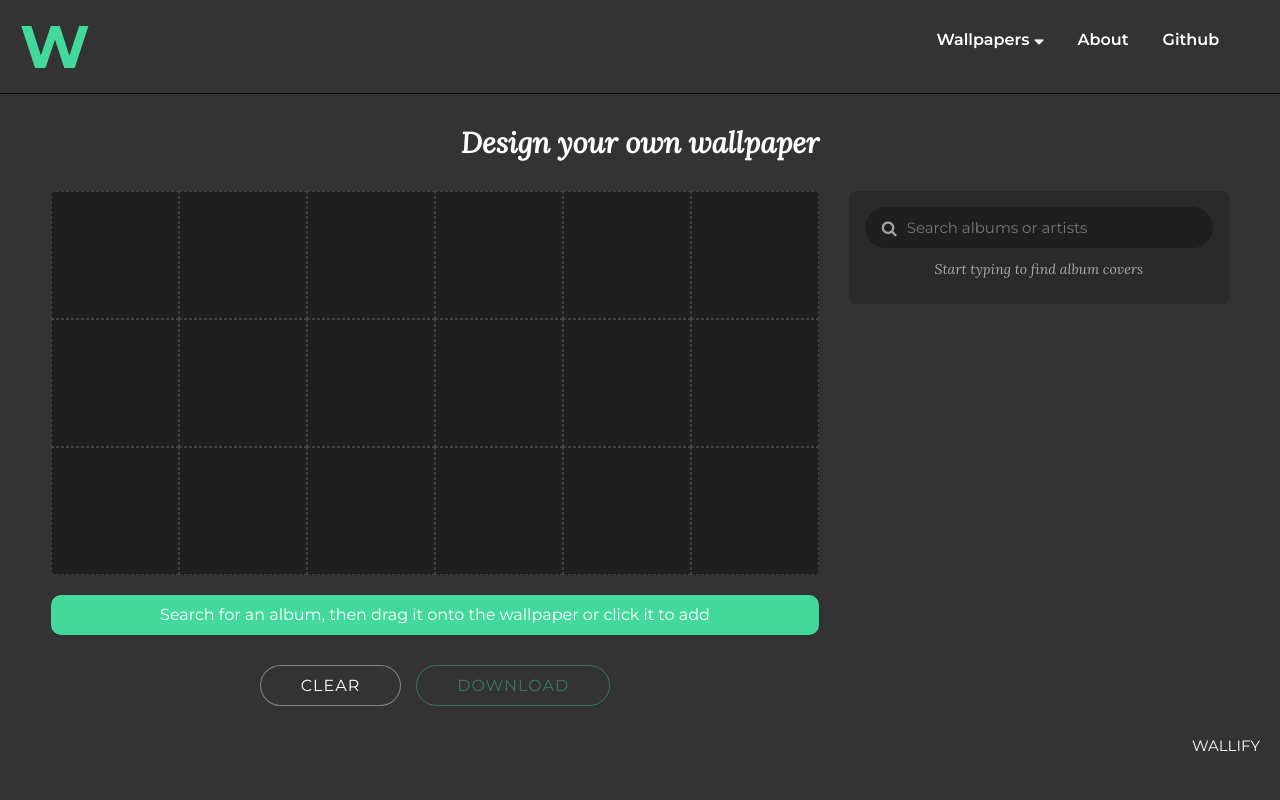
After one commit to sahluwalia17/Wallify, a Flask app: page /custom in a window 1280 px wide. The commit adds this page. Run offline with Flask 2, Linux system fonts and the light colour scheme; some libraries are stand-ins or nearby versions.

Commit message:
Add Custom wallpaper builder with album search
- New Custom option next to the three term options and in the nav
- /custom page: album search panel on the right, 6x3 drag/drop grid
- /custom/search via Spotify client-credentials token (no user login needed)
- /custom/download composes the grid server-side and returns a JPEG
- Redirect URI now points at local 127.0.0.1:5000; Firebase apiKey read from config.txt
- Show a readable error when Spotify authorization fails

Co-authored-by: Cursor <cursoragent@cursor.com>

```diff
--- a/application.py
+++ b/application.py
@@ -16,6 +16,8 @@ import importlib
 import sys
 import logging
 import re
+import io
+from concurrent.futures import ThreadPoolExecutor
 
 #Global Declarations
 app = Flask(__name__)
@@ -25,8 +27,7 @@ clientId = "45ba6741126e4af1b9c7fef7f6bd7568"
 clientSecret = "be75f467163b4812aee28c45e3bcf860"
 baseURL = "https://accounts.spotify.com/authorize"
 #change redirect URL to proper URL
-# redirectURL = "http://127.0.0.1:5000/callback/q"
-redirectURL = "https://wallifyy.herokuapp.com/callback/q"
+redirectURL = "http://127.0.0.1:5000/callback/q"
 
 scope = "user-top-read"
 spotifyTokenURL = "https://accounts.spotify.com/api/token"
@@ -44,7 +45,7 @@ config = { 'extensions': ['.jpg', '.css'], 'hash_size': 5 }
 cache_buster = CacheBuster(config=config)
 cache_buster.init_app(app)
 config = {
-    "apiKey": None,
+    "apiKey": open(os.path.join(os.path.dirname(os.path.abspath(__file__)), "config.txt")).read().strip(),
     "authDomain": "wallify-bea20.firebaseapp.com",
     "databaseURL": "https://wallify-bea20.firebaseio.com",
     "projectId": "wallify-bea20",
@@ -188,6 +189,9 @@ def intermediate():
         if key.startswith('true'):
             onMobile = True
     print(onMobile)
+    if request.method == "POST" and request.form.get("option") == "Custom":
+        return redirect(url_for('custom'))
+
     #perform redirects based on the option that the user picks
     if request.method == "POST" and onMobile == False:
         if request.form["option"] == "Recent Bops":
@@ -221,6 +225,8 @@ def callback():
     global refreshTime
     global refresh_token
     session.clear()
+    if 'code' not in request.args:
+        return "Spotify authorization failed: {}".format(request.args.get('error', 'no code returned')), 400
     auth_token = request.args['code']
 
     code_payload = {
@@ -272,6 +278,101 @@ def long(data):
         if request.form["option"] == "back":
             return redirect(url_for('intermediate'))
     return render_template('long.html',trackdata=data)
+
+
+
+CUSTOM_COLS = 6
+CUSTOM_ROWS = 3
+CUSTOM_TILE = 640
+CUSTOM_IMAGE_URL = re.compile(r"^https://i\.scdn\.co/image/[A-Za-z0-9]+$")
+appToken = {"value": None, "expires": 0}
+
+def get_app_token():
+    #client credentials token so album search works without a user login
+    if appToken["value"] and time.time() < appToken["expires"] - 30:
+        return appToken["value"]
+    resp = requests.post(spotifyTokenURL, data={
+        "grant_type": "client_credentials",
+        "client_id": clientId,
+        "client_secret": clientSecret
+    }, timeout=10)
+    resp.raise_for_status()
+    data = resp.json()
+    appToken["value"] = data["access_token"]
+    appToken["expires"] = time.time() + data["expires_in"]
+    return appToken["value"]
+
+@app.route("/custom")
+def custom():
+    return render_template("custom.html", cols=CUSTOM_COLS, rows=CUSTOM_ROWS)
+
+@app.route("/custom/search")
+def custom_search():
+    query = request.args.get("q", "").strip()
+    if not query:
+        return jsonify([])
+    try:
+        resp = requests.get(
+            "https://api.spotify.com/v1/search",
+            params={"q": query, "type": "album", "limit": 30},
+            headers={"Authorization": "Bearer {}".format(get_app_token())},
+            timeout=10
+        )
+        resp.raise_for_status()
+    except requests.RequestException as e:
+        app.logger.error("album search failed: %s", e)
+        return jsonify({"error": "Spotify search failed"}), 502
+
+    results = []
+    for album in resp.json().get("albums", {}).get("items", []):
+        images = album.get("images") or []
+        if not images:
+            continue
+        results.append({
+            "id": album["id"],
+            "name": album["name"],
+            "artist": ", ".join(a["name"] for a in album.get("artists", [])),
+            "thumb": images[1]["url"] if len(images) > 1 else images[0]["url"],
+            "image": images[0]["url"]
+        })
+    return jsonify(results)
+
+def fetch_cover(url):
+    resp = requests.get(url, timeout=15)
+    resp.raise_for_status()
+    return Image.open(io.BytesIO(resp.content)).convert("RGB").resize((CUSTOM_TILE, CUSTOM_TILE))
+
+@app.route("/custom/download", methods=["POST"])
+def custom_download():
+    #slots is row-major list of cover urls (or null for empty tiles)
+    slots = (request.get_json(silent=True) or {}).get("slots")
+    total = CUSTOM_COLS * CUSTOM_ROWS
+    if not isinstance(slots, list) or len(slots) != total:
+        return jsonify({"error": "expected {} slots".format(total)}), 400
+    for url in slots:
+        if url is not None and not (isinstance(url, str) and CUSTOM_IMAGE_URL.match(url)):
+            return jsonify({"error": "invalid cover url"}), 400
+    if all(url is None for url in slots):
+        return jsonify({"error": "add at least one album"}), 400
+
+    unique = list({url for url in slots if url})
+    try:
+        with ThreadPoolExecutor(max_workers=8) as pool:
+            covers = dict(zip(unique, pool.map(fetch_cover, unique)))
+    except Exception as e:
+        app.logger.error("cover download failed: %s", e)
+        return jsonify({"error": "could not fetch album covers"}), 502
+
+    result = Image.new("RGB", (CUSTOM_COLS * CUSTOM_TILE, CUSTOM_ROWS * CUSTOM_TILE), (24, 24, 24))
+    for index, url in enumerate(slots):
+        if url:
+            row, col = divmod(index, CUSTOM_COLS)
+            result.paste(covers[url], (col * CUSTOM_TILE, row * CUSTOM_TILE))
+
+    buffer = io.BytesIO()
+    result.save(buffer, "JPEG", quality=95)
+    buffer.seek(0)
+    return send_file(buffer, mimetype="image/jpeg", as_attachment=True, download_name="wallify-custom.jpg")
 
 
 @app.route("/wallify")
--- /dev/null
+++ b/static/custom.js
@@ -0,0 +1,212 @@
+(function () {
+    var layout = document.getElementById("custom");
+    var total = parseInt(layout.dataset.cols, 10) * parseInt(layout.dataset.rows, 10);
+    var grid = document.getElementById("grid");
+    var info = document.getElementById("info");
+    var searchInput = document.getElementById("search");
+    var statusEl = document.getElementById("status");
+    var resultsEl = document.getElementById("results");
+    var downloadBtn = document.getElementById("download");
+    var clearBtn = document.getElementById("clear");
+
+    var slots = new Array(total).fill(null);
+    var searchTimer = null;
+    var searchController = null;
+    var DEFAULT_INFO = "Search for an album, then drag it onto the wallpaper or click it to add";
+
+    function setInfo(text) {
+        info.firstElementChild.textContent = text;
+    }
+
+    function albumLabel(album) {
+        return album.name + " by " + album.artist;
+    }
+
+    function render() {
+        grid.innerHTML = "";
+        slots.forEach(function (album, index) {
+            var slot = document.createElement("div");
+            slot.className = "slot" + (album ? " filled" : "");
+            slot.dataset.index = index;
+
+            slot.addEventListener("dragover", function (e) {
+                e.preventDefault();
+                slot.classList.add("over");
+            });
+            slot.addEventListener("dragleave", function () {
+                slot.classList.remove("over");
+            });
+            slot.addEventListener("drop", function (e) {
+                e.preventDefault();
+                slot.classList.remove("over");
+                handleDrop(index, e.dataTransfer.getData("application/x-wallify"));
+            });
+
+            if (album) {
+                var img = document.createElement("img");
+                img.src = album.image;
+                img.alt = albumLabel(album);
+                img.draggable = true;
+                img.addEventListener("dragstart", function (e) {
+                    e.dataTransfer.effectAllowed = "move";
+                    e.dataTransfer.setData("application/x-wallify", JSON.stringify({ type: "slot", index: index }));
+                });
+                img.addEventListener("mouseenter", function () { setInfo(albumLabel(album)); });
+                img.addEventListener("mouseleave", function () { setInfo(DEFAULT_INFO); });
+                slot.appendChild(img);
+
+                var remove = document.createElement("button");
+                remove.type = "button";
+                remove.className = "remove";
+                remove.setAttribute("aria-label", "Remove " + album.name);
+                remove.innerHTML = "&times;";
+                remove.addEventListener("click", function () {
+                    slots[index] = null;
+                    setInfo(DEFAULT_INFO);
+                    render();
+                });
+                slot.appendChild(remove);
+            }
+            grid.appendChild(slot);
+        });
+        downloadBtn.disabled = !slots.some(Boolean);
+    }
+
+    function handleDrop(index, raw) {
+        if (!raw) return;
+        var payload;
+        try {
+            payload = JSON.parse(raw);
+        } catch (err) {
+            return;
+        }
+        if (payload.type === "slot") {
+            var from = payload.index;
+            if (from === index) return;
+            var temp = slots[index];
+            slots[index] = slots[from];
+            slots[from] = temp;
+        } else if (payload.type === "result") {
+            slots[index] = payload.album;
+        }
+        render();
+    }
+
+    function addToFirstEmpty(album) {
+        var index = slots.indexOf(null);
+        if (index === -1) {
+            setInfo("The wallpaper is full - remove an album or drop one onto a tile to replace it");
+            return;
+        }
+        slots[index] = album;
+        render();
+    }
+
+    function renderResults(albums) {
+        resultsEl.innerHTML = "";
+        albums.forEach(function (album) {
+            var item = document.createElement("button");
+            item.type = "button";
+            item.className = "result";
+            item.draggable = true;
+            item.title = albumLabel(album);
+
+            var img = document.createElement("img");
+            img.src = album.thumb;
+            img.alt = "";
+            img.draggable = false;
+            item.appendChild(img);
+
+            var name = document.createElement("span");
+            name.className = "result-name";
+            name.textContent = album.name;
+            item.appendChild(name);
+
+            var artist = document.createElement("span");
+            artist.className = "result-artist";
+            artist.textContent = album.artist;
+            item.appendChild(artist);
+
+            item.addEventListener("dragstart", function (e) {
+                e.dataTransfer.effectAllowed = "copy";
+                e.dataTransfer.setData("application/x-wallify", JSON.stringify({ type: "result", album: album }));
+            });
+            item.addEventListener("click", function () { addToFirstEmpty(album); });
+            resultsEl.appendChild(item);
+        });
+    }
+
+    function runSearch(query) {
+        if (searchController) searchController.abort();
+        searchController = new AbortController();
+        statusEl.textContent = "Searching...";
+
+        fetch("/custom/search?q=" + encodeURIComponent(query), { signal: searchController.signal })
+            .then(function (res) {
+                if (!res.ok) throw new Error("search failed");
+                return res.json();
+            })
+            .then(function (albums) {
+                renderResults(albums);
+                statusEl.textContent = albums.length ? "" : 'No albums found for "' + query + '"';
+            })
+            .catch(function (err) {
+                if (err.name === "AbortError") return;
+                resultsEl.innerHTML = "";
+                statusEl.textContent = "Something went wrong searching Spotify. Try again.";
+            });
+    }
+
+    searchInput.addEventListener("input", function () {
+        clearTimeout(searchTimer);
+        var query = searchInput.value.trim();
+        if (!query) {
+            if (searchController) searchController.abort();
+            resultsEl.innerHTML = "";
+            statusEl.textContent = "Start typing to find album covers";
+            return;
+        }
+        searchTimer = setTimeout(function () { runSearch(query); }, 300);
+    });
+
+    clearBtn.addEventListener("click", function () {
+        slots = new Array(total).fill(null);
+        setInfo(DEFAULT_INFO);
+        render();
+    });
+
+    downloadBtn.addEventListener("click", function () {
+        downloadBtn.disabled = true;
+        downloadBtn.textContent = "Building...";
+        fetch("/custom/download", {
+            method: "POST",
+            headers: { "Content-Type": "application/json" },
+            body: JSON.stringify({
+                slots: slots.map(function (album) { return album ? album.image : null; })
+            })
+        })
+            .then(function (res) {
+                if (!res.ok) throw new Error("download failed");
+                return res.blob();
+            })
+            .then(function (blob) {
+                var url = URL.createObjectURL(blob);
+                var a = document.createElement("a");
+                a.href = url;
+                a.download = "wallify-custom.jpg";
+                document.body.appendChild(a);
+                a.click();
+                document.body.removeChild(a);
+                URL.revokeObjectURL(url);
+            })
+            .catch(function () {
+                setInfo("Could not build your wallpaper. Try again.");
+            })
+            .finally(function () {
+                downloadBtn.textContent = "Download";
+                downloadBtn.disabled = !slots.some(Boolean);
+            });
+    });
+
+    render();
+})();
--- /dev/null
+++ b/static/styles/custom.css
@@ -0,0 +1,243 @@
+.custom-layout {
+    display: flex;
+    align-items: flex-start;
+    gap: 30px;
+    width: 92%;
+    margin: 30px auto 0;
+}
+
+.canvas-panel {
+    flex: 1;
+    min-width: 0;
+}
+
+.custom-grid {
+    display: grid;
+    grid-template-columns: repeat(var(--cols), 1fr);
+    aspect-ratio: var(--cols) / var(--rows);
+    background: #1f1f1f;
+    border-radius: 6px;
+    overflow: hidden;
+}
+
+.slot {
+    position: relative;
+    aspect-ratio: 1;
+    border: 1px dashed rgba(255, 255, 255, 0.15);
+    box-sizing: border-box;
+    transition: background 0.15s;
+}
+
+.slot.filled {
+    border-color: transparent;
+}
+
+.slot.over {
+    background: rgba(67, 217, 157, 0.25);
+    border-color: var(--third-color);
+}
+
+.slot img {
+    display: block;
+    width: 100%;
+    height: 100%;
+    object-fit: cover;
+    cursor: grab;
+}
+
+.slot .remove {
+    position: absolute;
+    top: 4px;
+    right: 4px;
+    width: 22px;
+    height: 22px;
+    line-height: 20px;
+    padding: 0;
+    border-radius: 50%;
+    background: rgba(0, 0, 0, 0.7);
+    color: var(--secondary-color);
+    font-size: 16px;
+    text-align: center;
+    opacity: 0;
+    transition: opacity 0.15s;
+}
+
+.slot:hover .remove,
+.slot .remove:focus-visible {
+    opacity: 1;
+}
+
+.slot .remove:hover {
+    background: var(--third-color);
+}
+
+.custom-info {
+    margin-top: 20px;
+    min-height: 40px;
+    display: flex;
+    align-items: center;
+    background: var(--third-color);
+    border-radius: 10px;
+}
+
+.custom-info p {
+    margin: auto;
+    padding: 0 20px;
+    font-family: 'Montserrat', sans-serif;
+    color: var(--secondary-color);
+    text-align: center;
+}
+
+.custom-actions {
+    display: flex;
+    justify-content: center;
+    gap: 15px;
+    margin-top: 30px;
+}
+
+.action-button {
+    cursor: pointer;
+    background-color: var(--primary-color);
+    color: var(--third-color);
+    font-family: 'Montserrat', sans-serif;
+    letter-spacing: 1px;
+    text-transform: uppercase;
+    border: 1px solid var(--third-color);
+    border-radius: 50px;
+    padding: 10px 40px;
+}
+
+.action-button:hover:not(:disabled) {
+    background-color: var(--third-color);
+    color: var(--secondary-color);
+}
+
+.action-button:disabled {
+    opacity: 0.4;
+    cursor: not-allowed;
+}
+
+.action-button.secondary {
+    color: var(--secondary-color);
+    border-color: rgba(255, 255, 255, 0.4);
+}
+
+.search-panel {
+    width: 380px;
+    flex-shrink: 0;
+    position: sticky;
+    top: 20px;
+    display: flex;
+    flex-direction: column;
+    max-height: calc(100vh - 40px);
+    background: #2a2a2a;
+    border-radius: 6px;
+    padding: 16px;
+}
+
+.search-box {
+    display: flex;
+    align-items: center;
+    gap: 10px;
+    background: #1f1f1f;
+    border: 1px solid transparent;
+    border-radius: 50px;
+    padding: 10px 16px;
+    color: rgba(255, 255, 255, 0.6);
+}
+
+.search-box:focus-within {
+    border-color: var(--third-color);
+}
+
+.search-box input {
+    flex: 1;
+    min-width: 0;
+    background: none;
+    border: none;
+    outline: none;
+    color: var(--secondary-color);
+    font-family: 'Montserrat', sans-serif;
+    font-size: 15px;
+}
+
+.search-status {
+    min-height: 20px;
+    margin: 12px 0 8px;
+    font-family: 'Lora', serif;
+    font-style: italic;
+    font-size: 14px;
+    text-align: center;
+    color: rgba(255, 255, 255, 0.6);
+}
+
+.search-status:empty {
+    display: none;
+}
+
+.search-results {
+    display: grid;
+    grid-template-columns: repeat(3, 1fr);
+    gap: 10px;
+    overflow-y: auto;
+    padding-right: 4px;
+}
+
+.result {
+    display: flex;
+    flex-direction: column;
+    gap: 2px;
+    min-width: 0;
+    padding: 0;
+    text-align: left;
+    cursor: grab;
+}
+
+.result img {
+    width: 100%;
+    aspect-ratio: 1;
+    object-fit: cover;
+    border-radius: 4px;
+    transition: transform 0.15s;
+}
+
+.result:hover img,
+.result:focus-visible img {
+    transform: scale(1.04);
+}
+
+.result:focus-visible {
+    outline: 2px solid var(--third-color);
+    outline-offset: 2px;
+}
+
+.result-name,
+.result-artist {
+    overflow: hidden;
+    white-space: nowrap;
+    text-overflow: ellipsis;
+    font-family: 'Montserrat', sans-serif;
+    font-size: 12px;
+    color: var(--secondary-color);
+}
+
+.result-artist {
+    color: rgba(255, 255, 255, 0.55);
+    font-size: 11px;
+}
+
+@media (max-width: 900px) {
+    .custom-layout {
+        flex-direction: column;
+    }
+
+    .search-panel {
+        position: static;
+        width: 100%;
+        max-height: none;
+    }
+
+    .search-results {
+        max-height: 60vh;
+    }
+}
--- a/templates/about.html
+++ b/templates/about.html
@@ -41,6 +41,9 @@
                                 </li>
                                 <li>
                                     <button class="link" name="option" value="Run It Back Turbo">Run It Back Turbo</button>
+                                </li>
+                                <li>
+                                    <button class="link" name="option" value="Custom">Custom</button>
                                 </li>
                             </form>
                         </ul>
--- /dev/null
+++ b/templates/custom.html
@@ -0,0 +1,122 @@
+<!DOCTYPE html>
+<html>
+
+<head>
+    <title>Wallify - Custom</title>
+    <link rel="stylesheet" type="text/css" href="{{ url_for('static',filename='styles/wallpaper.css') }}">
+    <link href="https://fonts.googleapis.com/css2?family=Montserrat:wght@400;600;700&display=swap" rel="stylesheet">
+    <link href="https://fonts.googleapis.com/css2?family=Lora:ital,wght@0,500;1,400&display=swap" rel="stylesheet">
+    <script src="https://kit.fontawesome.com/f74dc3ff01.js" crossorigin="anonymous"></script>
+    <link rel="stylesheet" href="https://cdnjs.cloudflare.com/ajax/libs/font-awesome/4.7.0/css/font-awesome.min.css">
+    <meta http-equiv="Cache-Control" content="no-cache, no-store, must-revalidate">
+    <meta http-equiv="Pragma" content="no-cache">
+    <meta http-equiv="Expires" content="0">
+    <script src="https://ajax.googleapis.com/ajax/libs/jquery/3.2.1/jquery.min.js"></script>
+    <link rel="stylesheet" type="text/css" href="{{ url_for('static',filename='styles/custom.css') }}">
+    <meta name="viewport" content="width=device-width, initial-scale=1">
+</head>
+
+<body>
+    <div class="header">
+        <div class="container">
+            <div class="name">
+                <a href="/">
+                    <h1>W</h1>
+                </a>
+            </div>
+            <nav>
+                <div>
+                    <i class="fa fa-bars bars"></i>
+                    <i class="fa fa-times close"></i>
+                </div>
+                <ul>
+                    <li><a href="#">Wallpapers <i class="fa fa-sort-desc"></i></a>
+                        <ul>
+                            <form id="choices" action="/choices" method="POST">
+                                <li>
+                                    <button class="link" name="option" value="Recent Bops">Recent Bops</button>
+                                </li>
+                                <li>
+                                    <button class="link" name="option" value="Semester Jams">Semester Jams</button>
+                                </li>
+                                <li>
+                                    <button class="link" name="option" value="Run It Back Turbo">Run It Back
+                                        Turbo</button>
+                                </li>
+                                <li>
+                                    <button class="link" name="option" value="Custom">Custom</button>
+                                </li>
+                            </form>
+                        </ul>
+                    </li>
+                    <li><a href="{{ url_for('about') }}">About</a></li>
+                    <li><a href="https://github.com/sahluwalia17/Wallify">Github</a></li>
+                </ul>
+            </nav>
+
+            <script type="text/javascript">
+                var count = 0;
+
+                $("nav div").click(function () {
+                    count = count + 1;
+                    if (count % 2 != 0) {
+                        $("nav div .bars").css("display", "none");
+                        $("nav div .close").css("display", "grid");
+                    } else {
+                        $("nav div .close").css("display", "none");
+                        $("nav div .bars").css("display", "grid");
+                    }
+                    $("ul").slideToggle();
+                    $("ul ul").css("display", "none");
+                });
+
+                $("ul li").click(function () {
+                    $(this).find('ul').slideToggle();
+                });
+
+                $(window).resize(function () {
+                    if ($(window).width() > 768) {
+                        $("ul").removeAttr('style');
+                    }
+                });
+            </script>
+        </div>
+    </div>
+
+    <div class="base">
+        <div class="container">
+            <h2>Design your own wallpaper</h2>
+        </div>
+    </div>
+
+    <main class="custom-layout" id="custom" data-cols="{{ cols }}" data-rows="{{ rows }}">
+        <section class="canvas-panel">
+            <div class="custom-grid" id="grid" style="--cols: {{ cols }}; --rows: {{ rows }};"></div>
+            <div class="custom-info" id="info" aria-live="polite">
+                <p>Search for an album, then drag it onto the wallpaper or click it to add</p>
+            </div>
+            <div class="custom-actions">
+                <button type="button" class="action-button secondary" id="clear">Clear</button>
+                <button type="button" class="action-button" id="download" disabled>Download</button>
+            </div>
+        </section>
+
+        <aside class="search-panel">
+            <label class="search-box">
+                <i class="fa fa-search" aria-hidden="true"></i>
+                <input id="search" type="search" placeholder="Search albums or artists" autocomplete="off" aria-label="Search albums">
+            </label>
+            <div class="search-status" id="status">Start typing to find album covers</div>
+            <div class="search-results" id="results"></div>
+        </aside>
+    </main>
+
+    <footer class="footer icons">
+        <div class="container">
+            <h5> Wallify </h5>
+        </div>
+    </footer>
+    <script src="{{ url_for('static', filename='custom.js') }}"></script>
+</body>
+
+</html>
--- a/templates/long.html
+++ b/templates/long.html
@@ -41,6 +41,9 @@
                                 <li>
                                     <button class="link" name="option" value="Run It Back Turbo">Run It Back
                                         Turbo</button>
+                                </li>
+                                <li>
+                                    <button class="link" name="option" value="Custom">Custom</button>
                                 </li>
                             </form>
                         </ul>
--- a/templates/medium.html
+++ b/templates/medium.html
@@ -41,6 +41,9 @@
                                 <li>
                                     <button class="link" name="option" value="Run It Back Turbo">Run It Back
                                         Turbo</button>
+                                </li>
+                                <li>
+                                    <button class="link" name="option" value="Custom">Custom</button>
                                 </li>
                             </form>
                         </ul>
--- a/templates/mobile.html
+++ b/templates/mobile.html
@@ -44,6 +44,9 @@
                                 <li>
                                     <button class="link" name="option" value="Run It Back Turbo">Run It Back
                                         Turbo</button>
+                                </li>
+                                <li>
+                                    <button class="link" name="option" value="Custom">Custom</button>
                                 </li>
                             </form>
                         </ul>
--- a/templates/short.html
+++ b/templates/short.html
@@ -41,6 +41,9 @@
                                 <li>
                                     <button class="link" name="option" value="Run It Back Turbo">Run It Back
                                         Turbo</button>
+                                </li>
+                                <li>
+                                    <button class="link" name="option" value="Custom">Custom</button>
                                 </li>
                             </form>
                         </ul>
```
Also changed, not shown: static/styles/intermediate.css (+10 -6 lines), templates/intermediate.html (+11 -1 lines), static/custom.svg (added).
